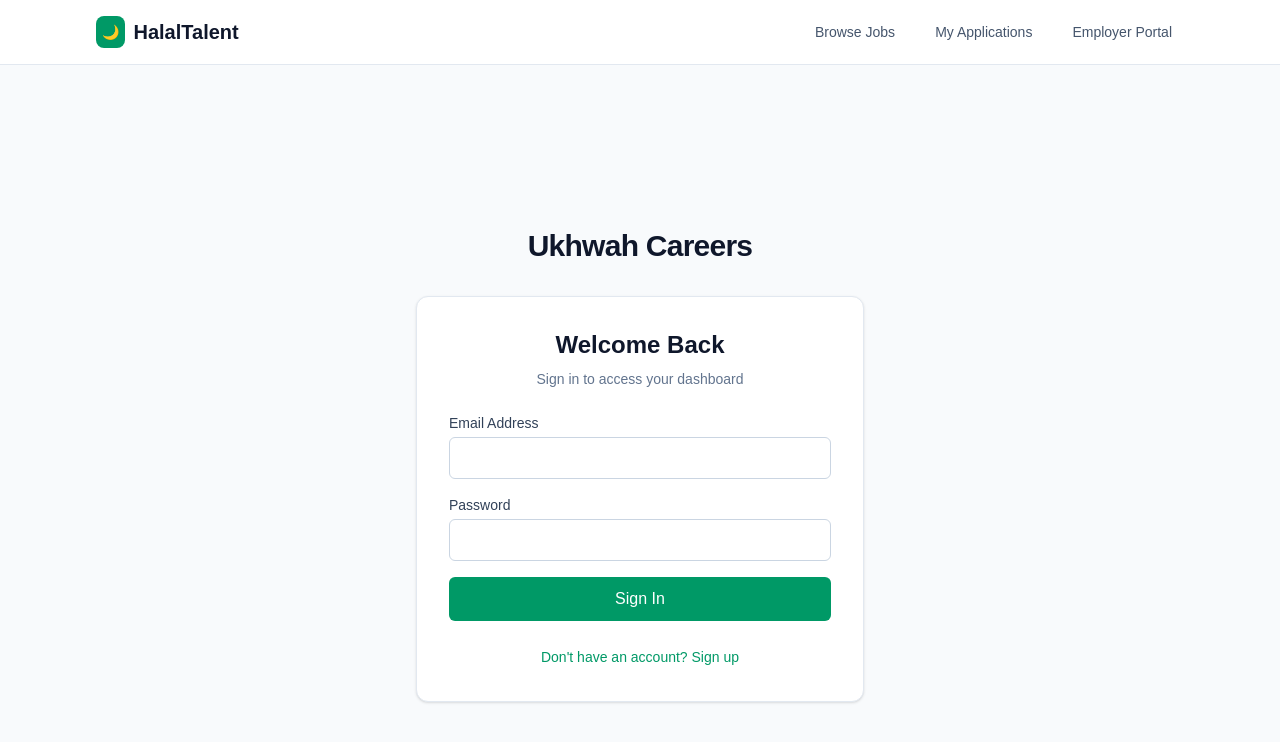
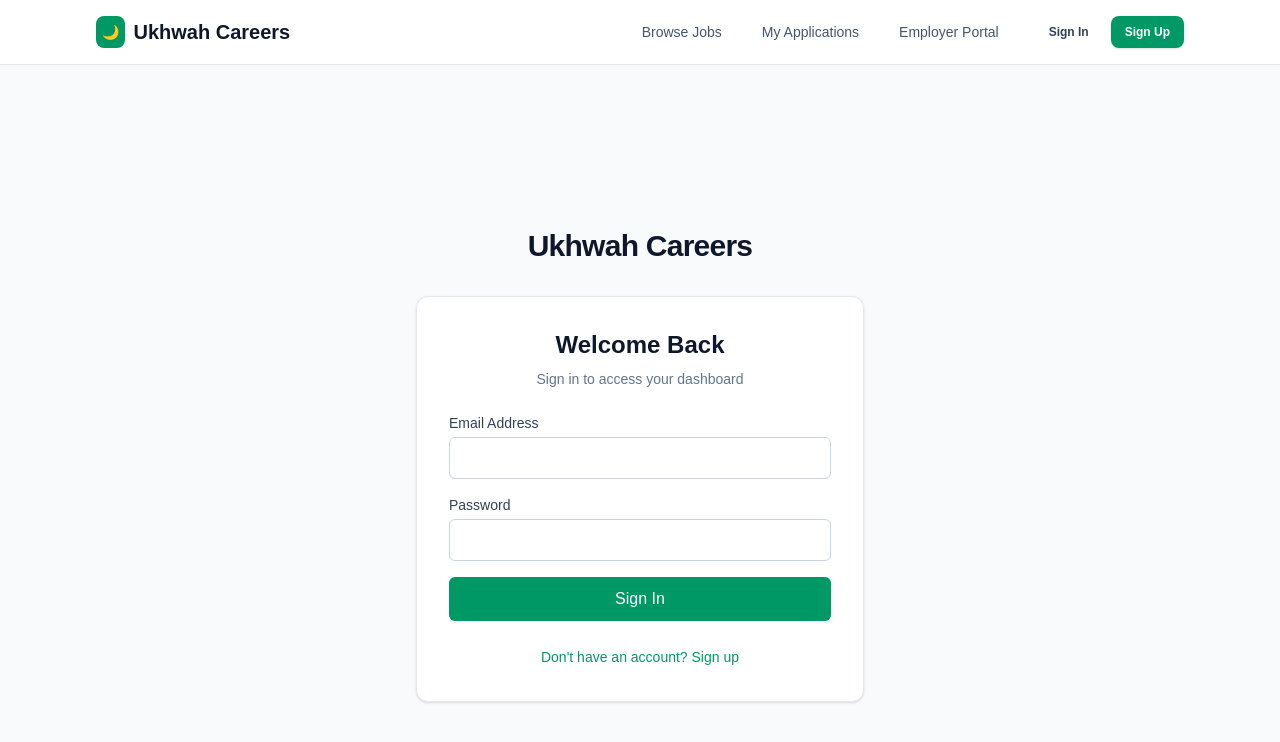
Before and after one commit to melirus/ukhwah-careers, a Next.js app: page /login in a window 1280 px wide. Shown: the top 742 px of the page. Built offline with nearby package versions, Linux system fonts and the light colour scheme; no server answers.

Commit message:
feat: add auth buttons pointing to /login route in navbar

```diff
--- a/src/components/Navbar.tsx
+++ b/src/components/Navbar.tsx
@@ -19,7 +19,7 @@ export default function Navbar() {
           <div className="flex items-center gap-2">
             <Link href="/jobs" className="text-xl font-bold text-slate-900 flex items-center gap-2">
               <span className="bg-emerald-600 text-white p-1.5 rounded-lg text-sm">🌙</span>
-              <span>HalalTalent</span>
+              <span>Ukhwah Careers</span>
             </Link>
           </div>
 
@@ -40,6 +40,22 @@ export default function Navbar() {
                 </Link>
               );
             })}
+
+            {/* Auth Buttons */}
+            <div className="flex items-center gap-2 ml-2">
+              <Link
+                href="/login"
+                className="px-3.5 py-2 text-slate-700 hover:text-slate-900 rounded-lg text-xs font-semibold transition-colors"
+              >
+                Sign In
+              </Link>
+              <Link
+                href="/login"
+                className="px-3.5 py-2 bg-emerald-600 hover:bg-emerald-700 text-white rounded-lg text-xs font-semibold transition-colors shadow-sm"
+              >
+                Sign Up
+              </Link>
+            </div>
           </div>
         </div>
       </div>
```
